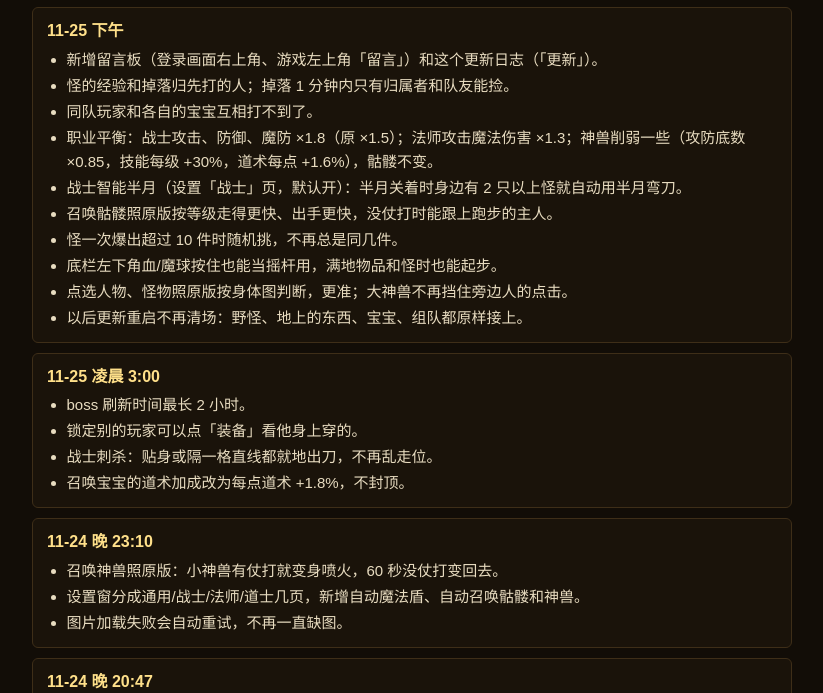
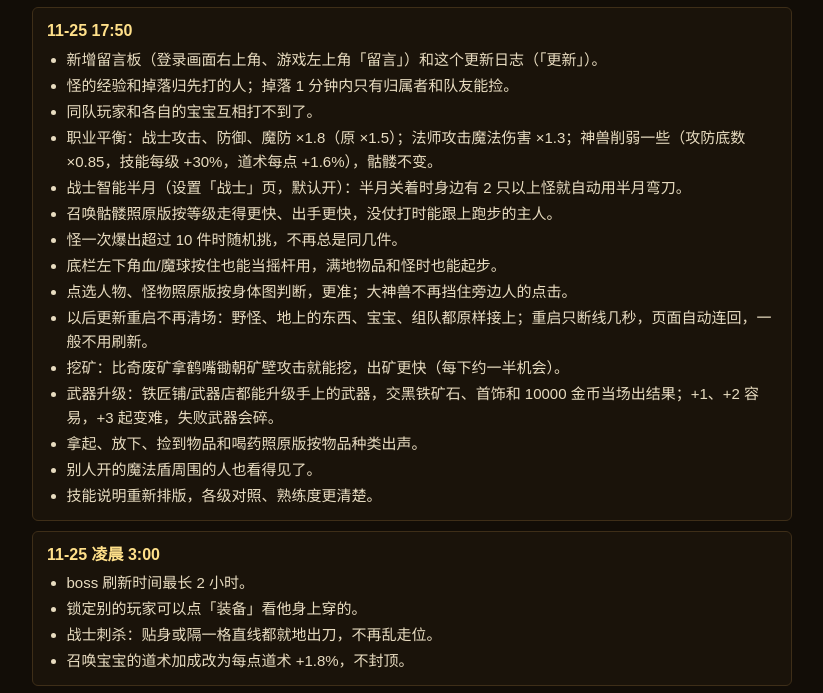
Before and after one commit to liewhite/mir-web, a plain HTML site: page scala/client/web/changelog.html in a window 1280 px wide. Shown: the part 45-738 px from the top of the page, without its empty margins (228-1051 px from the left). Drawn offline with Linux system fonts and the light colour scheme.

Commit message:
更新日志：11-25 17:50 这一版

```diff
--- a/scala/client/web/changelog.html
+++ b/scala/client/web/changelog.html
@@ -37,9 +37,9 @@ li { margin: 2px 0; }
     <a href="./">回游戏</a>
   </header>
 
-  <!-- 部署到 3630a38 之后的 master（部署时把标题时间改成实际上线时间） -->
+  <!-- 部署到 3662d4c -->
   <section>
-    <h2>11-25 下午</h2>
+    <h2>11-25 17:50</h2>
     <ul>
       <li>新增留言板（登录画面右上角、游戏左上角「留言」）和这个更新日志（「更新」）。</li>
       <li>怪的经验和掉落归先打的人；掉落 1 分钟内只有归属者和队友能捡。</li>
@@ -50,7 +50,12 @@ li { margin: 2px 0; }
       <li>怪一次爆出超过 10 件时随机挑，不再总是同几件。</li>
       <li>底栏左下角血/魔球按住也能当摇杆用，满地物品和怪时也能起步。</li>
       <li>点选人物、怪物照原版按身体图判断，更准；大神兽不再挡住旁边人的点击。</li>
-      <li>以后更新重启不再清场：野怪、地上的东西、宝宝、组队都原样接上。</li>
+      <li>以后更新重启不再清场：野怪、地上的东西、宝宝、组队都原样接上；重启只断线几秒，页面自动连回，一般不用刷新。</li>
+      <li>挖矿：比奇废矿拿鹤嘴锄朝矿壁攻击就能挖，出矿更快（每下约一半机会）。</li>
+      <li>武器升级：铁匠铺/武器店都能升级手上的武器，交黑铁矿石、首饰和 10000 金币当场出结果；+1、+2 容易，+3 起变难，失败武器会碎。</li>
+      <li>拿起、放下、捡到物品和喝药照原版按物品种类出声。</li>
+      <li>别人开的魔法盾周围的人也看得见了。</li>
+      <li>技能说明重新排版，各级对照、熟练度更清楚。</li>
     </ul>
   </section>
 
```
